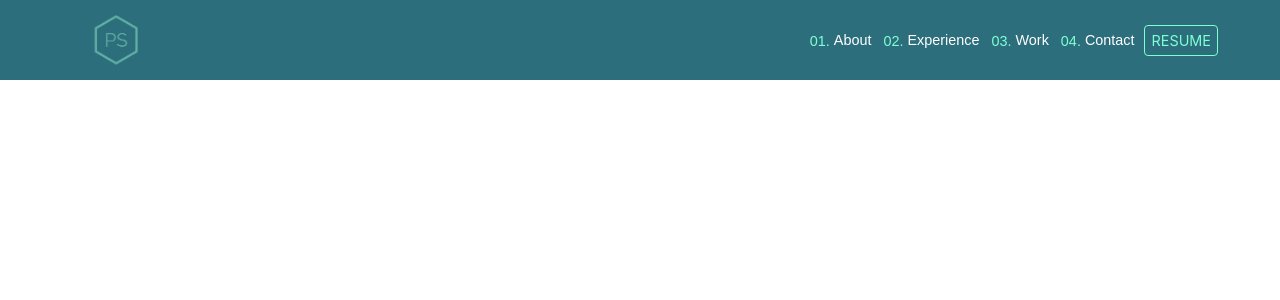
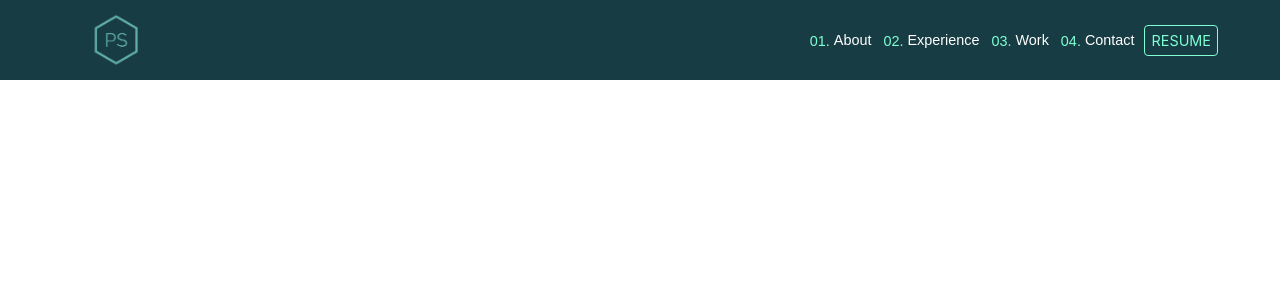
Before and after one commit to DonkeyKongJr/portfolio, a React (Create React App) app: page / in a window 1280 px wide. Shown: the top 300 px of the page. Built offline with nearby package versions, Linux system fonts and the light colour scheme; a web font is replaced by a local one.

Commit message:
feat(toolbar): darken the background to make the font more pop

```diff
--- a/src/components/Navigation/Toolbar/Toolbar.module.css
+++ b/src/components/Navigation/Toolbar/Toolbar.module.css
@@ -4,7 +4,7 @@
   position: fixed;
   top: 0;
   left: 0;
-  background-color: #2c6e7c;
+  background-color: #183c44;
   display: flex;
   justify-content: space-between;
   align-items: center;
--- a/src/containers/Layout/Layout.js
+++ b/src/containers/Layout/Layout.js
@@ -7,7 +7,6 @@ const layout = () => {
   return (
     <Aux>
       <Toolbar></Toolbar>
-      <div className={classes.Layout}>Layout</div>;
     </Aux>
   );
 };
--- a/src/containers/Layout/Layout.module.css
+++ b/src/containers/Layout/Layout.module.css
@@ -1,4 +1,4 @@
 .Layout {
-  background-color: #2c6e7c;
+  background-color: #183c44;
   height: 100%;
 }
```
